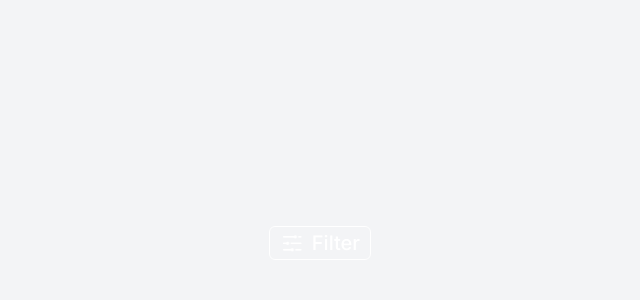
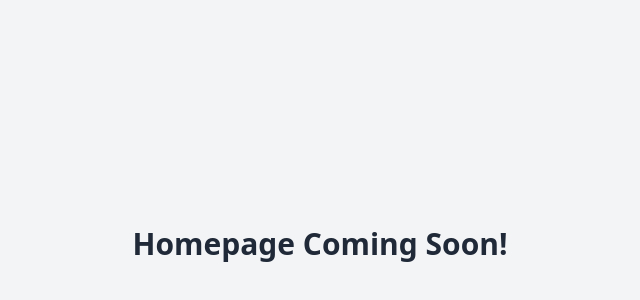
Before and after one commit to topcowmoo/areca-vestiaria, a React (Vite) app: page / in a window 1280 px wide. Shown: the part 156-456 px from the top of the page, without its empty margins (320-960 px from the left). Built offline with nearby package versions, Linux system fonts and the light colour scheme; a web font is replaced by a local one.

Commit message:
reverted return statement in Home.jsx

```diff
--- a/src/pages/Home.jsx
+++ b/src/pages/Home.jsx
@@ -1,11 +1,12 @@
-import ParentingFilterBox from "../components/ParentingFilterBox";
+
 
 function Home() {
+
     return (
       <div className="flex items-center justify-center min-h-screen bg-gray-100">
-        <ParentingFilterBox />
-      </div>
-    );
+      <h1 className="text-3xl font-bold text-gray-800">Homepage Coming Soon!</h1>
+    </div>
+    )
   }
 
   export default Home;
```
